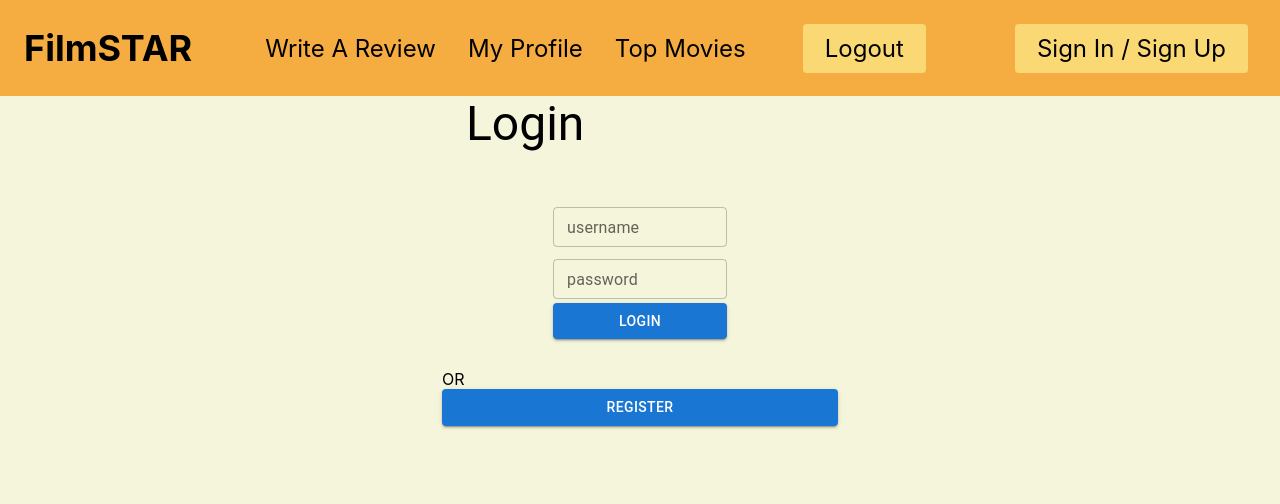
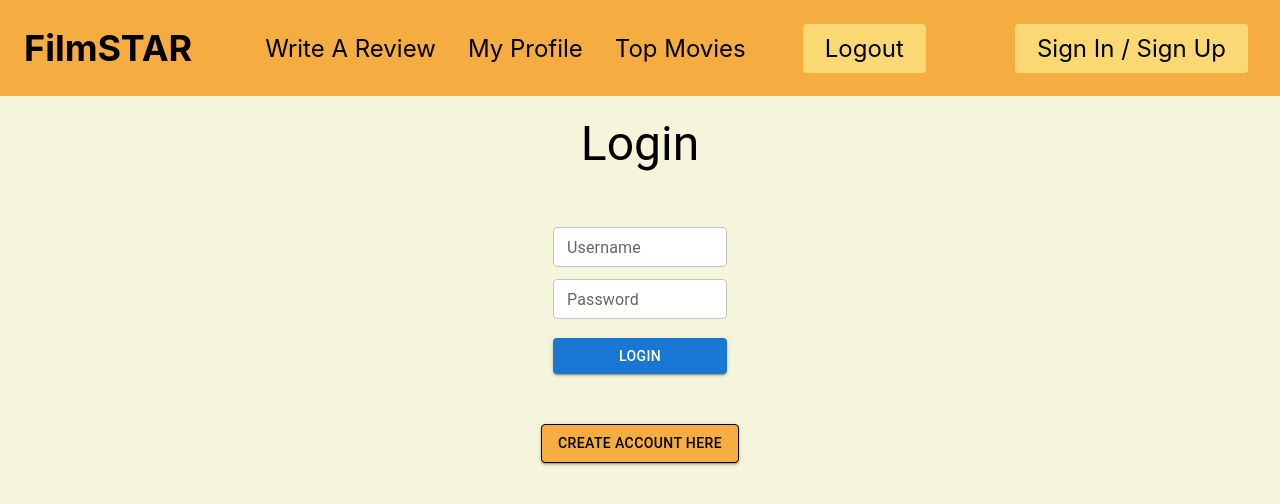
Before and after one commit to sossut/mpjkk-projekti, a React (Create React App) app: page /login in a window 1280 px wide. Shown: the top 504 px of the page. Built offline with nearby package versions, Linux system fonts and the light colour scheme; no server answers.

Commit message:
ui säätöä

```diff
--- a/src/components/LoginForm.js
+++ b/src/components/LoginForm.js
@@ -34,8 +34,20 @@
   const {inputs, handleInputChange, handleSubmit} = useForm(doLogin, alkuarvot);
   console.log(inputs);
   return (
-    <Container maxWidth="xs">
-      <Typography component="h1" variant="h3" gutterBottom>
+    <Container
+      maxWidth="xs"
+      sx={{
+        padding: '20px',
+      }}
+    >
+      <Typography
+        component="h1"
+        variant="h3"
+        sx={{
+          textAlign: 'center',
+        }}
+        gutterBottom
+      >
         Login
       </Typography>
       <form onSubmit={handleSubmit}>
@@ -43,24 +55,34 @@
           fullWidth
           size="small"
           margin="dense"
-          label="username"
+          label="Username"
           placeholder="username"
           name="username"
           onChange={handleInputChange}
           value={inputs.username}
+          sx={{backgroundColor: '#fff'}}
         />
         <TextField
           fullWidth
           size="small"
           margin="dense"
-          label="password"
+          label="Password"
           placeholder="password"
           name="password"
           type="password"
           onChange={handleInputChange}
           value={inputs.password}
+          sx={{backgroundColor: '#fff'}}
         />
-        <Button fullWidth color="primary" type="submit" variant="contained">
+        <Button
+          fullWidth
+          color="primary"
+          type="submit"
+          variant="contained"
+          sx={{
+            marginTop: '15px',
+          }}
+        >
           Login
         </Button>
       </form>
--- a/src/components/MediaRow.js
+++ b/src/components/MediaRow.js
@@ -2,7 +2,7 @@
 import PropTypes from 'prop-types';
 import {mediaUrl} from '../utils/variables';
 import {safeParseJson} from '../utils/functions';
-import {Rating, Button} from '@mui/material';
+import {Rating, Button, Typography} from '@mui/material';
 import {MediaContext} from '../contexts/MediaContext';
 import {Link} from 'react-router-dom';
 import '../index.css';
@@ -61,7 +61,10 @@
         </h4>
         {file.title !== desc.original_title && <h5>{desc.original_title}</h5>}
         <Rating name="read-only" value={desc.rating} readOnly />
-        <p>{desc.description}</p>
+        <Typography>
+          <p>{desc.description}</p>
+        </Typography>
+
         <Button
           variant="contained"
           component={Link}
--- a/src/components/MovieApiSearch.js
+++ b/src/components/MovieApiSearch.js
@@ -31,11 +31,21 @@
             name="TMBD-title"
             onChange={(e) => setQuery(e.target.value)}
             value={query}
+            style={{
+              backgroundColor: '#fff',
+              color: '#000',
+            }}
           />
           <Button
             color="primary"
             type="submit"
             variant="contained"
+            style={{
+              backgroundColor: '#f5ad42',
+              color: '#000',
+              border: '1px solid black',
+              marginLeft: '10px',
+            }}
             // onClick={search}
           >
             Search
--- a/src/components/NavbarElements.js
+++ b/src/components/NavbarElements.js
@@ -22,43 +22,25 @@
   cursor: pointer;
 
   &.active {
-    color: #05a100;
+    color: yellow;
   }
 `;
 
 export const Bars = styled(FaBars)`
   display: none;
   color: #fff;
-
-  @media screen and (max-width: 768px) {
-    display: block;
-    position: absolute;
-    top: 0;
-    right: 0;
-    transform: translate(-100%, 75%);
-    font-size: 1.8rem;
-    cursor: pointer;
-  }
 `;
 
 export const NavMenu = styled.div`
   display: flex;
   align-items: center;
   margin-right: -24px;
-
-  @media screen and (max-width: 768px) {
-    display: none;
-  }
 `;
 
 export const NavBtn = styled.nav`
   display: flex;
   align-items: center;
   margin-right: 24px;
-
-  @media screen and (max-width: 768px) {
-    display: none;
-  }
 `;
 
 export const NavBtnLink = styled(Link)`
--- a/src/components/RegisterForm.js
+++ b/src/components/RegisterForm.js
@@ -75,8 +75,20 @@
   }, [inputs]);
 
   return (
-    <Container maxWidth="xs">
-      <Typography component="h1" variant="h3" gutterBottom>
+    <Container
+      maxWidth="xs"
+      sx={{
+        padding: '20px',
+      }}
+    >
+      <Typography
+        component="h1"
+        variant="h3"
+        sx={{
+          textAlign: 'center',
+        }}
+        gutterBottom
+      >
         Register
       </Typography>
       <ValidatorForm onSubmit={handleSubmit}>
@@ -84,66 +96,79 @@
           fullWidth
           size="small"
           margin="dense"
-          placeholder="username"
-          label="username"
+          placeholder="Username"
+          label="Username"
           name="username"
           onChange={handleInputChange}
           value={inputs.username}
           validators={validators.username}
           errorMessages={errorMessages.username}
+          sx={{backgroundColor: '#fff'}}
         />
         <TextValidator
           fullWidth
           size="small"
           margin="dense"
-          label="password"
-          placeholder="password"
+          label="Password"
+          placeholder="Password"
           name="password"
           type="password"
           onChange={handleInputChange}
           value={inputs.password}
           validators={validators.password}
           errorMessages={errorMessages.password}
+          sx={{backgroundColor: '#fff'}}
         />
         <TextValidator
           fullWidth
           size="small"
           margin="dense"
-          label="re-type password"
-          placeholder="re-type password"
+          label="Re-type password"
+          placeholder="Re-type password"
           name="confirm"
           type="password"
           onChange={handleInputChange}
           value={inputs.confirm}
           validators={validators.confirm}
           errorMessages={errorMessages.confirm}
+          sx={{backgroundColor: '#fff'}}
         />
         <TextValidator
           fullWidth
           size="small"
           margin="dense"
-          label="email"
-          placeholder="email"
+          label="Email"
+          placeholder="Email"
           name="email"
           type="email"
           onChange={handleInputChange}
           value={inputs.email}
           validators={validators.email}
           errorMessages={errorMessages.email}
+          sx={{backgroundColor: '#fff'}}
         />
         <TextValidator
           fullWidth
           margin="dense"
           size="small"
-          label="full name"
-          placeholder="full name"
+          label="Full name"
+          placeholder="Full name"
           name="full_name"
           onChange={handleInputChange}
           value={inputs.full_name}
           validators={validators.full_name}
           errorMessages={errorMessages.full_name}
+          sx={{backgroundColor: '#fff'}}
         />
-        <Button fullWidth color="primary" type="submit" variant="contained">
+        <Button
+          fullWidth
+          color="primary"
+          type="submit"
+          variant="contained"
+          sx={{
+            marginTop: '15px',
+          }}
+        >
           Register
         </Button>
       </ValidatorForm>
--- a/src/components/SearchRow.js
+++ b/src/components/SearchRow.js
@@ -39,7 +39,7 @@
             marginRight: '10px',
           }}
         >
-          Write A Review For This Movie
+          Review This Movie
         </Button>
       </td>
     </tr>
--- a/src/views/Login.js
+++ b/src/views/Login.js
@@ -10,16 +10,23 @@
     <>
       <Container maxWidth="xs">
         {toggle ? <LoginForm /> : <RegisterForm setToggle={setToggle} />}
-        OR
         <Button
-          fullWidth
           color="primary"
           variant="contained"
+          style={{
+            backgroundColor: '#f5ad42',
+            color: '#000',
+            border: '1px solid black',
+            margin: '0 auto',
+            display: 'block',
+          }}
           onClick={() => {
             setToggle(!toggle);
           }}
         >
-          {toggle ? 'Register' : 'Login'}
+          {toggle
+            ? 'Create account here'
+            : 'already have an account? login here'}
         </Button>
       </Container>
     </>
```
